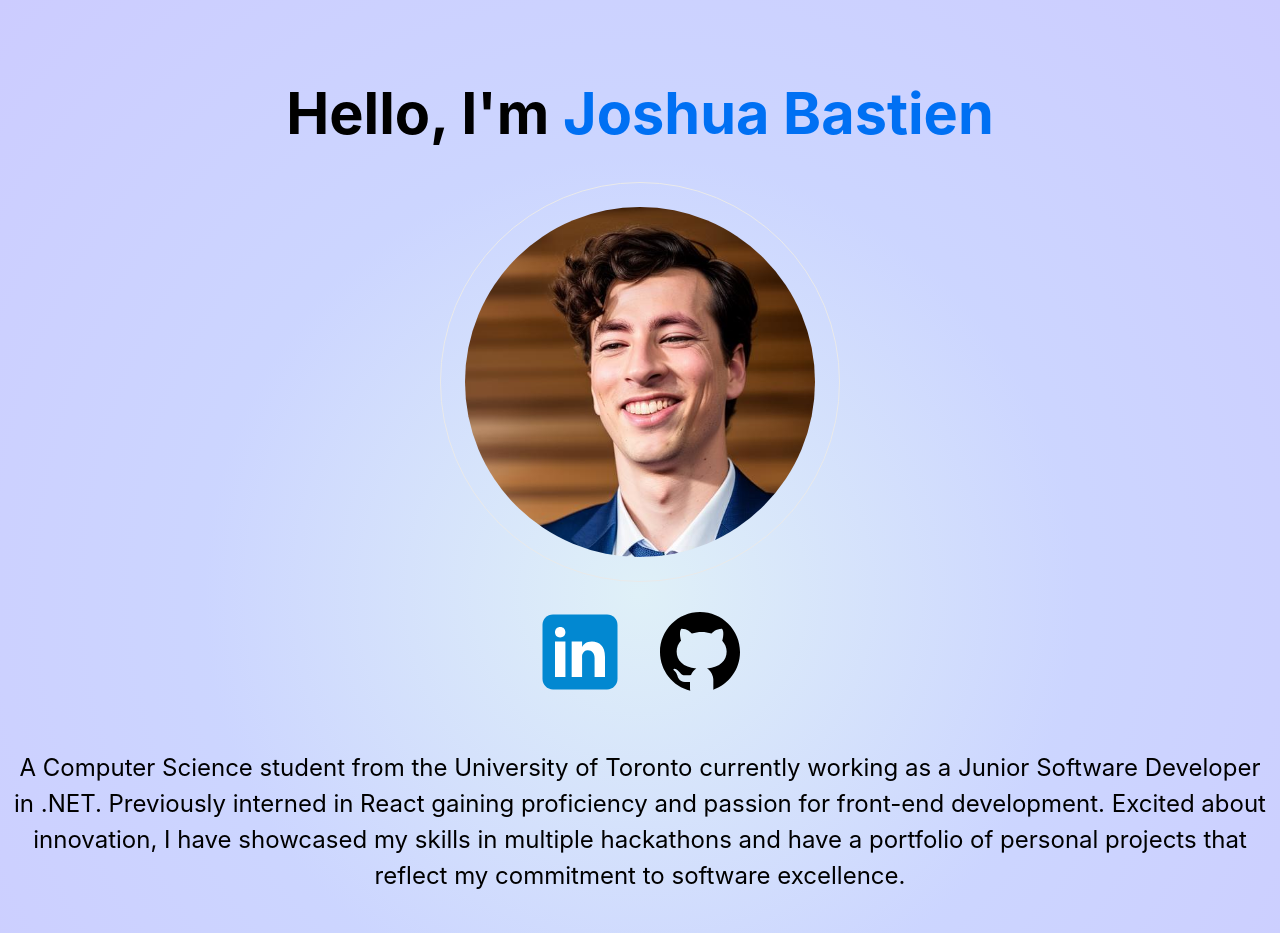
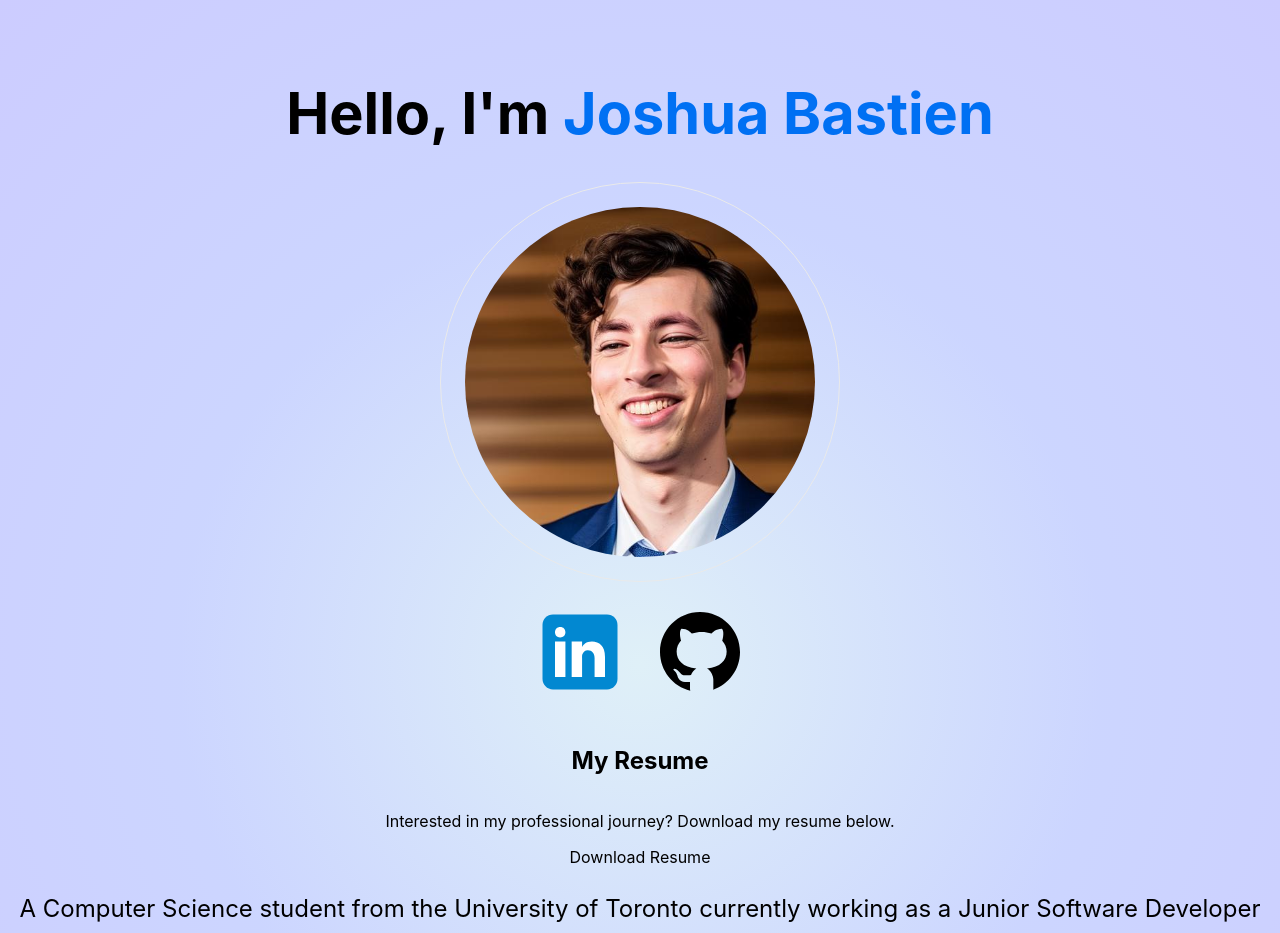
Before and after one commit to joshuabastien/personal-website, a Next.js app: page / in a window 1280 px wide. Shown: the top 933 px of the page. Built offline with nearby package versions, Linux system fonts and the light colour scheme.

Commit message:
Added place to view and download resume

```diff
--- a/pages/index.js
+++ b/pages/index.js
@@ -66,6 +66,18 @@ export default function Home() {
           </a>
         </div>
 
+        <h2 className={styles.subheading}>My Resume</h2>
+        <p>
+          Interested in my professional journey? Download my resume below.
+        </p>
+        <a
+          href="/public/Joshua Bastien Resume.pdf"
+          download="Joshua Bastien Resume.pdf"
+          className={styles.resumeButton}
+        >
+          Download Resume
+        </a>
+
         <p className={styles.description}>
         A Computer Science student from the University of Toronto currently working as a Junior Software Developer in .NET. Previously interned in React gaining proficiency and passion for front-end development. Excited about innovation, I have showcased my skills in multiple hackathons and have a portfolio of personal projects that reflect my commitment to software excellence.
         </p>
```
